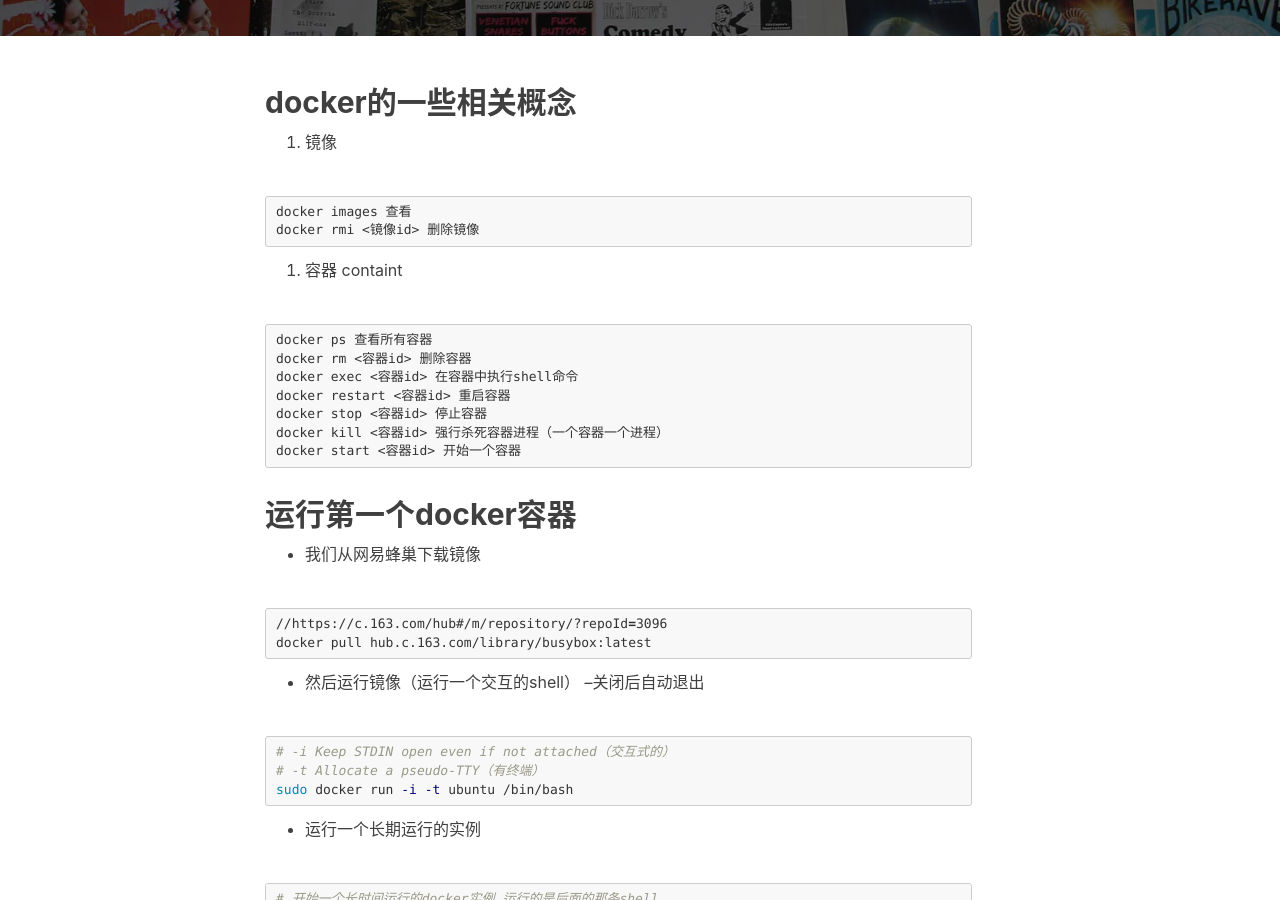
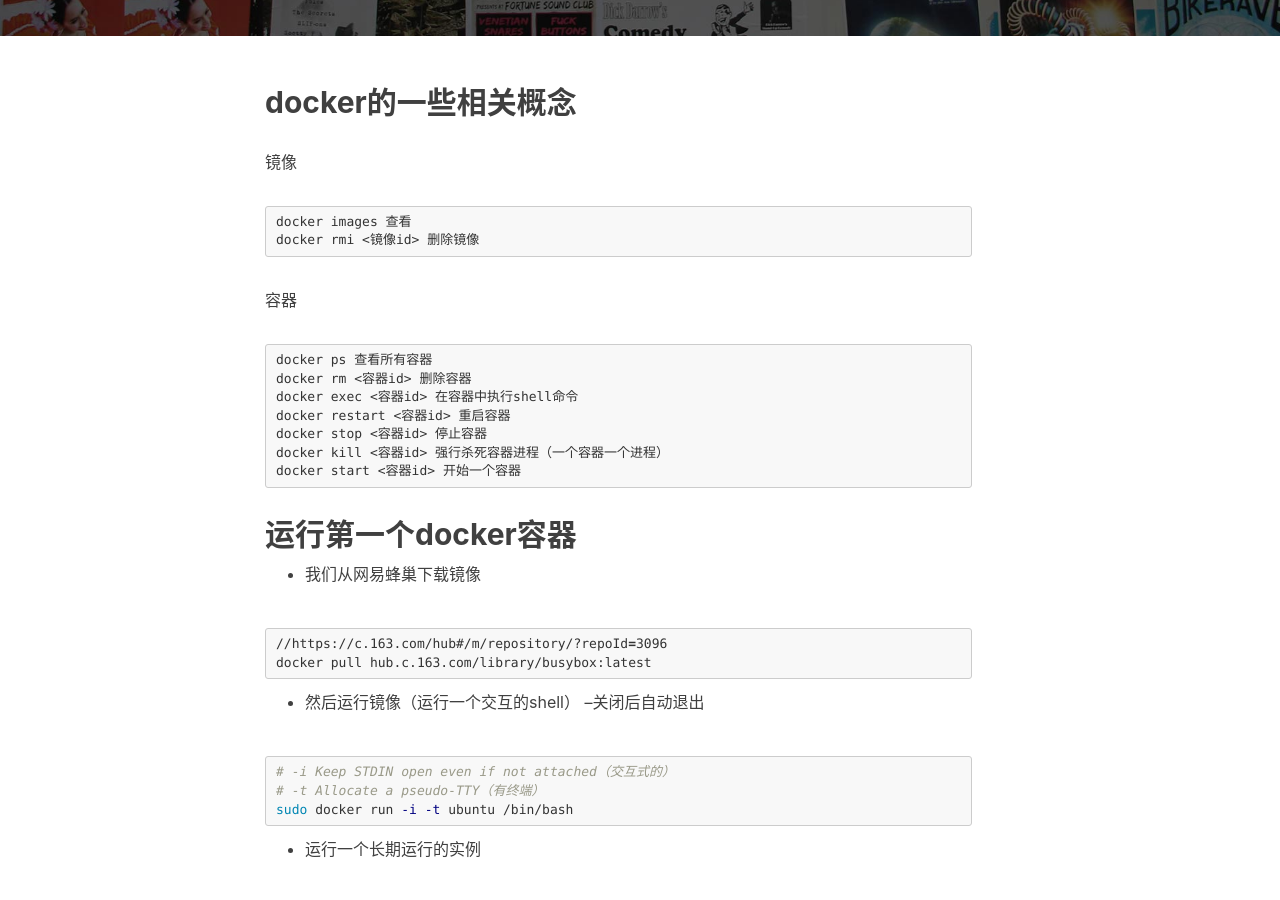
Before and after one commit to chenyingqiao/chenyingqiao.github.io, a Jekyll site: the page built from _posts/2016-12-15-docker笔记.markdown, in a window 1280 px wide and 900 px high, scrolled down 387 px. Built offline with Jekyll 4.4.1, drawn with Linux system fonts in a browser that asks for light colours; nearby versions of some CDN libraries; our own code applies the rules of GitHub Pages for plain Markdown files; comment, search, counter and statistics services are not loaded.

Commit message:
修改docker入门文章

````diff
--- a/_posts/2016-12-15-docker笔记.markdown
+++ b/_posts/2016-12-15-docker笔记.markdown
@@ -1,14 +1,12 @@
 ## docker的一些相关概念
 
-1. 镜像
-
+镜像
 ```
 docker images 查看
 docker rmi <镜像id> 删除镜像
 ```
 
-2. 容器 containt
-
+容器
 ```
 docker ps 查看所有容器
 docker rm <容器id> 删除容器
````
